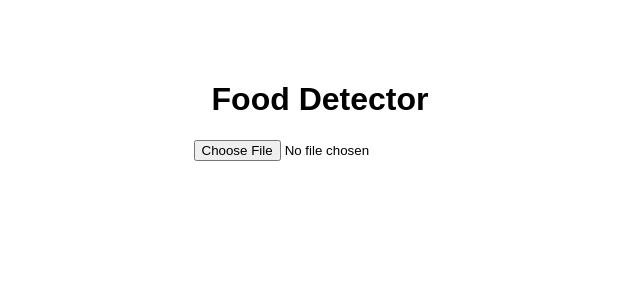
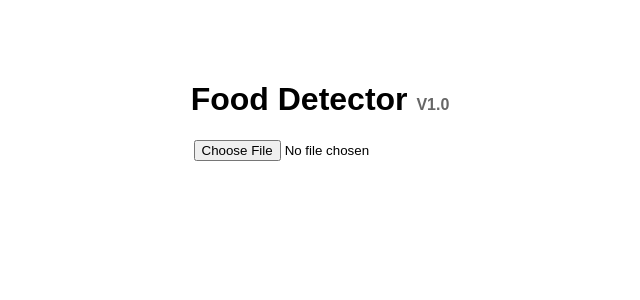
Before and after one commit to JohnnyM11/food-detector-app, a React (Vite) app in the folder frontend/: page / in a window 1280 px wide. Shown: the top 300 px of the page, without its empty margins (320-960 px from the left). Built offline with nearby package versions, Linux system fonts and the light colour scheme.

Commit message:
🔄 Deploy dev (2025-08-03 17:23)

```diff
--- a/frontend/src/App.jsx
+++ b/frontend/src/App.jsx
@@ -7,6 +7,7 @@ import LoadingSpinner from "./components/LoadingSpinner";
 function App() {
   const [result, setResult] = useState({ items: [], image_id: "" }); // speichert API-Ergebnis
   const [loading, setLoading] = useState(false); // Ladeanzeige
+  const VERSION = "V1.0"; // Versionierung
 
   const handleFeedback = async (input) => {
     const original = result?.items?.[0]?.label || "unbekannt";
@@ -33,7 +34,11 @@ function App() {
 
   return (
     <div style={{ padding: "20px", fontFamily: "Arial" }}>
-      <h1>Food Detector</h1>
+      <h1>
+        Food Detector{" "}
+        <span style={{ fontSize: "0.5em", color: "#666" }}>{VERSION}</span>
+      </h1>
+
       {/* Bild-Upload und Bildnamen mit in result einfügen */}
       <ImageUploader
         onResult={(data, fileName) =>
@@ -41,14 +46,17 @@ function App() {
         }
         setLoading={setLoading} // Ladeanzeige aktivieren
       />
+
       {/* Ladeanzeige */}
       {loading && (
         <div className="loading-container">
           <LoadingSpinner />
         </div>
       )}
+
       {/* Ausgabe der Erkennung */}
       <ResultDisplay items={result?.items} />
+
       {/* Feedback */}
       {result?.items?.length > 0 && <FeedbackForm onSubmit={handleFeedback} />}
     </div>
--- a/frontend/src/components/FeedbackForm.jsx
+++ b/frontend/src/components/FeedbackForm.jsx
@@ -1,7 +1,4 @@
 import React, { useState, useEffect } from "react"; // useEffect lädt Daten einmal beim Laden der Komponente
-
-// Liste der Labels (später evtl. per API vom Backend laden)
-//const LABELS = ["Apfel", "Banane", "Birne", "Orange", "Tomate", "Brokkoli", "Keines davon"];
 
 function FeedbackForm({ onSubmit }) {
   const [showInput, setShowInput] = useState(false); // Dropdown anzeigen? Wird true bei Daumen runter
@@ -14,7 +11,15 @@ function FeedbackForm({ onSubmit }) {
     const fetchLabels = async () => {
       const res = await fetch(`${import.meta.env.VITE_API_URL}/labels`); // fetch() holt JSON-Daten von der API (/labels)
       const data = await res.json();
-      setLabelOptions(data.labels); // Liste im State speichern
+
+      const uniqueSortedLabels = Array.from(new Set(data.labels)) // Duplikate entfernen
+        .sort((a, b) => a.localeCompare(b, "de")); // alphabetisch sortieren (deutsch)
+
+      uniqueSortedLabels.push("keins davon"); // extra Option ganz unten
+
+      setLabelOptions(uniqueSortedLabels); // Liste im State speichern
+
+      setLabelOptions(data.labels);
     };
 
     fetchLabels(); // sofort ausführen
```
